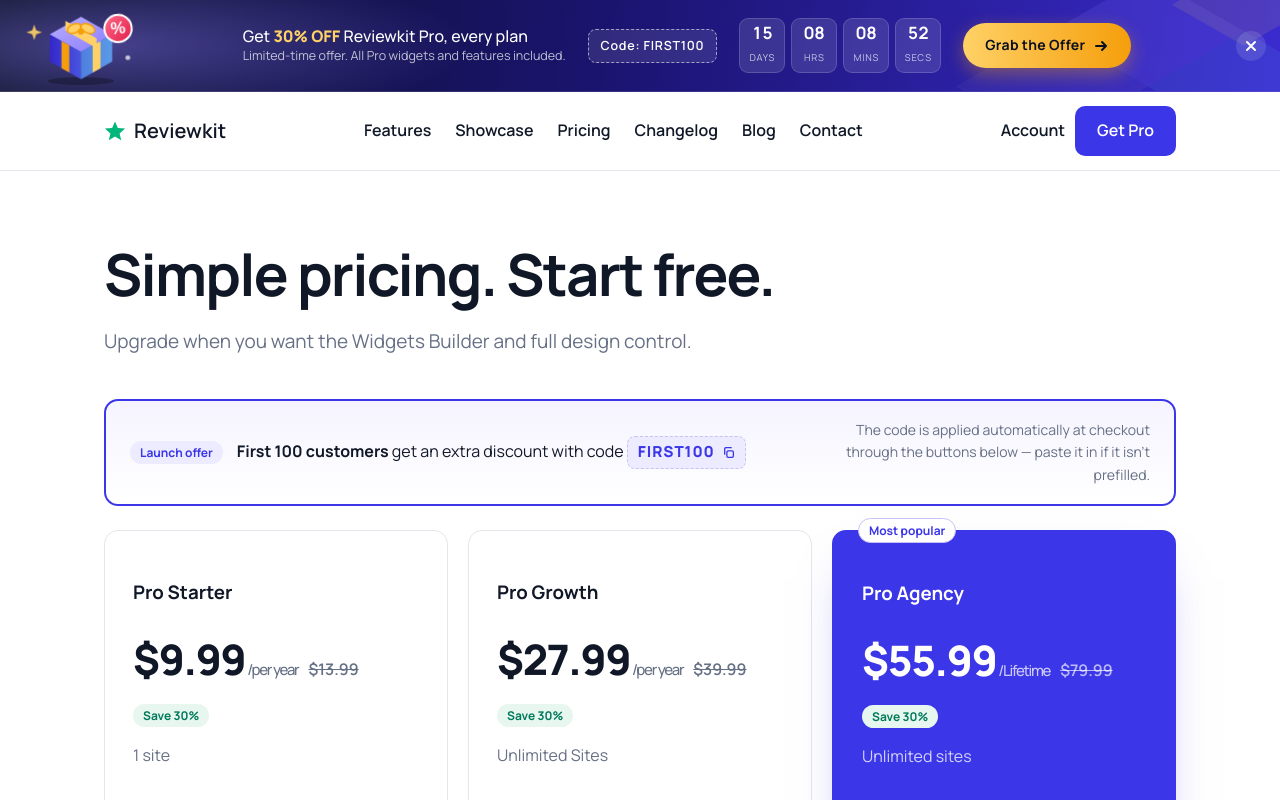
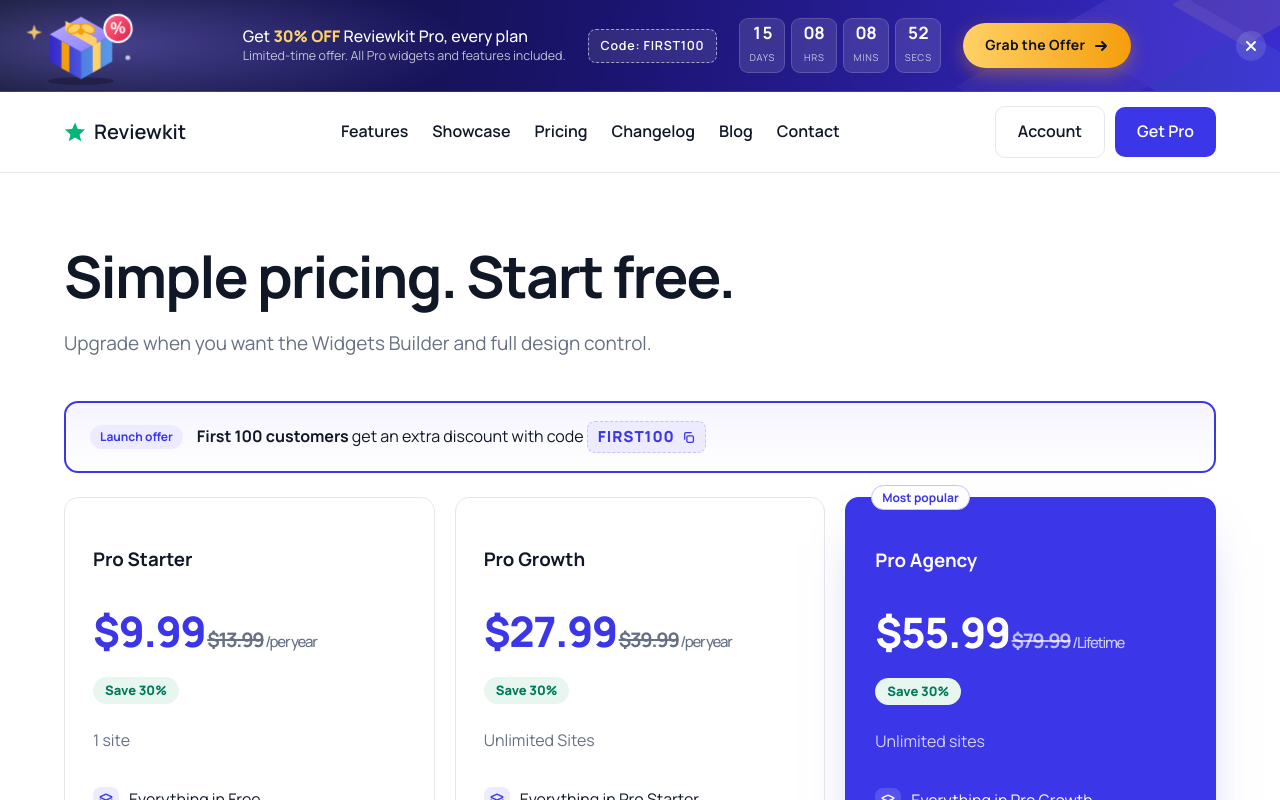
Before and after one commit to elegantwpblocks/reviewkit-site, a Next.js app: page /pricing in a window 1280 px wide. Shown: the top 800 px of the page. Built offline with nearby package versions, Linux system fonts and the light colour scheme.

Commit message:
feat(pricing): update pricing layout and styles; enhance button functionality and coupon display

```diff
--- a/app/globals.css
+++ b/app/globals.css
@@ -23,7 +23,7 @@ a {
 }
 
 .wrap {
-  max-width: 1120px;
+  max-width: 1200px;
   margin: 0 auto;
   padding: 72px 24px
 }
@@ -479,23 +479,26 @@ li {
 .pricerow {
   display: flex;
   align-items: baseline;
-  gap: 10px;
-  flex-wrap: wrap
+  gap: 12px;
+  flex-wrap: wrap;
+  margin: 4px 0 8px
 }
 
 .was {
+  font-size: 20px;
+  font-weight: 700;
   color: var(--mut);
-  font-weight: 600;
-  text-decoration: line-through
+  text-decoration: line-through;
+  text-decoration-thickness: 2px
 }
 
 .savepill {
   display: inline-block;
   background: #e7f7f0;
   color: #00795a;
-  font-size: 12px;
-  font-weight: 700;
-  padding: 2px 10px;
+  font-size: 13px;
+  font-weight: 800;
+  padding: 3px 12px;
   border-radius: 99px
 }
 
@@ -559,7 +562,12 @@ li {
 .price {
   font-size: 42px;
   font-weight: 800;
-  letter-spacing: -.03em
+  letter-spacing: -.03em;
+  color: var(--pro)
+}
+
+.plan.hl .price {
+  color: #fff
 }
 
 .price small {
--- a/app/layout.js
+++ b/app/layout.js
@@ -21,7 +21,7 @@ export default function Layout({ children }) {
         <GoogleTagManager gtmId="GTM-5LKZPHWJ" />
         <CouponBar />
         <a href="#main" className="skip">Skip to content</a>
-        <header className="nav"><div className="wrap row"><Link href="/" className="logo"><Star />Reviewkit</Link><nav aria-label="Primary">{d.nav.map(n => <Link key={n.href} href={n.href}>{n.label}</Link>)}</nav><div style={{ display: 'flex', gap: '10px', alignItems: 'center' }}><a href="https://customers.freemius.com/store/8739" target="_blank" rel="nofollow noreferrer">Account</a><Btn href="/pricing">Get Pro</Btn></div><details className="mobilemenu"><summary aria-label="Open menu"><svg width="22" height="22" viewBox="0 0 24 24" aria-hidden="true"><path d="M3 6h18M3 12h18M3 18h18" stroke="currentColor" strokeWidth="2" strokeLinecap="round" /></svg></summary><div className="mobilepanel">{d.nav.map(n => <Link key={n.href} href={n.href}>{n.label}</Link>)}<Link href="/docs">Docs</Link></div></details></div></header>
+        <header className="nav"><div className="wrap row"><Link href="/" className="logo"><Star />Reviewkit</Link><nav aria-label="Primary">{d.nav.map(n => <Link key={n.href} href={n.href}>{n.label}</Link>)}</nav><div style={{ display: 'flex', gap: '10px', alignItems: 'center' }}><a className="btn ghost" href="https://customers.freemius.com/store/8739" target="_blank" rel="nofollow noreferrer">Account</a><Btn href="/pricing">Get Pro</Btn></div><details className="mobilemenu"><summary aria-label="Open menu"><svg width="22" height="22" viewBox="0 0 24 24" aria-hidden="true"><path d="M3 6h18M3 12h18M3 18h18" stroke="currentColor" strokeWidth="2" strokeLinecap="round" /></svg></summary><div className="mobilepanel">{d.nav.map(n => <Link key={n.href} href={n.href}>{n.label}</Link>)}<Link href="/docs">Docs</Link></div></details></div></header>
         <main id="main">{children}</main>
         <footer><div className="wrap row"><div><Link href="/" className="logo"><Star />Reviewkit</Link><p className="mut">Independent plugin. Not affiliated with or endorsed by Trustpilot.</p></div><nav aria-label="Footer"><a href={d.site.wporg}>Free plugin</a><Link href="/docs">Docs</Link><Link href="/changelog">Changelog</Link><Link href="/blog">Blog</Link><Link href="/live-demo">Live demo</Link><Link href="/contact">Support</Link><Link href="/privacy-policy">Privacy policy</Link></nav></div></footer>
     </body></html>)
--- a/app/pricing/page.js
+++ b/app/pricing/page.js
@@ -23,8 +23,8 @@ export const metadata={title:'Pricing',...page('/pricing','Reviewkit is free for
 export default function P(){return(<><script type="application/ld+json" dangerouslySetInnerHTML={{__html:JSON.stringify(faqld)}}/><section className="wrap head"><h1>Simple pricing. Start free.</h1><p className="lead">Upgrade when you want the Widgets Builder and full design control.</p></section>
 <CouponBanner/>
 <section className="wrap plans">{d.plans.map(p=>{return(<div key={p.name} className={`card plan${p.featured?' hl':''}`}>{p.featured&&<span className="pill hl-pill">Most popular</span>}<h3>{p.name}</h3>
-<div className="pricerow"><span className="price">{p.price}<small> {p.period}</small></span><span className="was">{p.was}</span><span className="savepill">Save {p.save}%</span></div>
+<div className="pricerow"><span className="price">{p.price}<small> <span className="was">{p.was}</span> {p.period}</small></span><span className="savepill">Save {p.save}%</span></div>
 <p className="mut">{p.sites}</p>
 <ul>{p.features.map(x=>{const I=featIcon[x]||Check;return(<li key={x}><span className="planfeat"><I size={14} strokeWidth={2.4}/></span>{x}</li>)})}</ul>
-<Btn href={p.href} ghost={!p.featured} inv={p.featured}>{p.cta}</Btn></div>)})}</section>
+<Btn href={p.href} ghost={!p.featured} inv={p.featured} ext>{p.cta}</Btn></div>)})}</section>
 <section className="wrap faq"><h2>Questions</h2>{d.faqs.map(f=><details key={f.q}><summary>{f.q}</summary><p>{f.a}</p></details>)}</section></>)}
--- a/components/coupon.js
+++ b/components/coupon.js
@@ -152,7 +152,7 @@ export function CouponBanner() {
                     <span className="pill">{d.coupon.label}</span>
                     <p><strong>First 100 customers</strong> get an extra discount with code <CopyCode tone="light" /></p>
                 </div>
-                <p className="mut sm chero-note">The code is applied automatically at checkout through the buttons below — paste it in if it isn’t prefilled.</p>
+                {/* <p className="mut sm chero-note">The code is applied automatically at checkout through the buttons below — paste it in if it isn’t prefilled.</p> */}
             </div>
         </section>
     );
--- a/components/ui.js
+++ b/components/ui.js
@@ -2,5 +2,5 @@ import Link from 'next/link';
 export const Star=({s=22})=><svg width={s} height={s} viewBox="0 0 24 24" aria-hidden><path fill="#00b67a" d="M12 1.5l3.1 7.2 7.9.7-6 5.2 1.8 7.6L12 18l-6.8 4.2L7 14.6 1 9.4l7.9-.7z"/></svg>;
 export const Shot=({src,alt,cap,w})=><figure className="shot" style={w?{maxWidth:w}:null}><div className="bar"><i/><i/><i/></div><img src={`/img/${src}`} alt={alt} loading="lazy"/>{cap&&<figcaption>{cap}</figcaption>}</figure>;
 export const Pro=()=><span className="pill">Pro</span>;
-export const Btn=({href,children,ghost,inv})=>href.startsWith('http')?<a className={ghost?'btn ghost':inv?'btn inv':'btn'} href={href}>{children}</a>:<Link className={ghost?'btn ghost':inv?'btn inv':'btn'} href={href}>{children}</Link>;
+export const Btn=({href,children,ghost,inv,ext})=>href.startsWith('http')?<a className={ghost?'btn ghost':inv?'btn inv':'btn'} href={href} {...(ext?{target:'_blank',rel:'noopener noreferrer'}:{})}>{children}</a>:<Link className={ghost?'btn ghost':inv?'btn inv':'btn'} href={href}>{children}</Link>;
 export const Flow=()=><svg viewBox="0 0 640 120" className="flow" role="img" aria-label="Trustpilot reviews flow into Reviewkit and appear on your site"><g fill="none" stroke="#98a2b3" strokeWidth="2" strokeDasharray="5 6"><path d="M150 60h120M370 60h120"/></g><rect x="10" y="20" width="140" height="80" rx="14" fill="#fff" stroke="#e4e7ec"/><path fill="#00b67a" d="M45 58l7-1 3-7 3 7 7 1-5 5 2 7-7-4-7 4 2-7z"/><text x="80" y="66" fontSize="14" fontWeight="700" fill="#101828">Trustpilot</text><rect x="270" y="20" width="100" height="80" rx="14" fill="#3b36e8"/><text x="320" y="66" textAnchor="middle" fontSize="15" fontWeight="800" fill="#fff">Reviewkit</text><rect x="490" y="20" width="140" height="80" rx="14" fill="#fff" stroke="#e4e7ec"/><g fill="#00b67a"><rect x="506" y="38" width="16" height="16"/><rect x="525" y="38" width="16" height="16"/><rect x="544" y="38" width="16" height="16"/></g><rect x="506" y="64" width="108" height="6" rx="3" fill="#e4e7ec"/><rect x="506" y="78" width="80" height="6" rx="3" fill="#e4e7ec"/></svg>;
```
